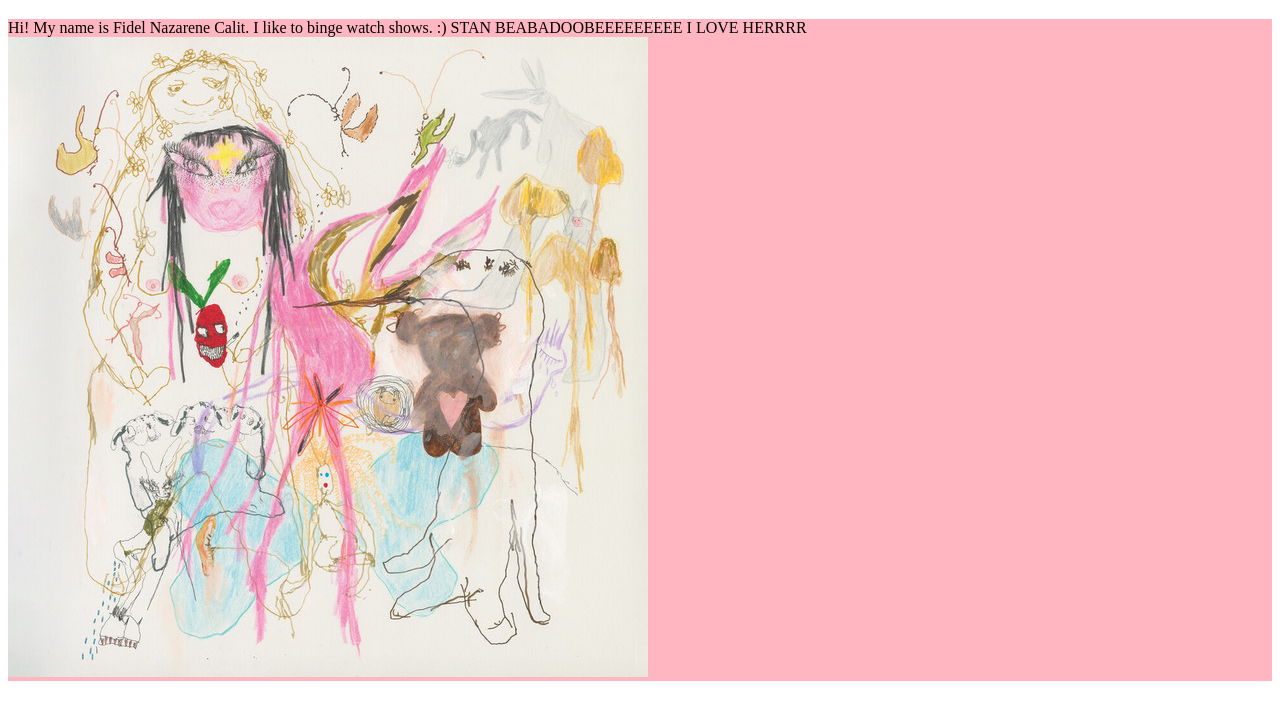
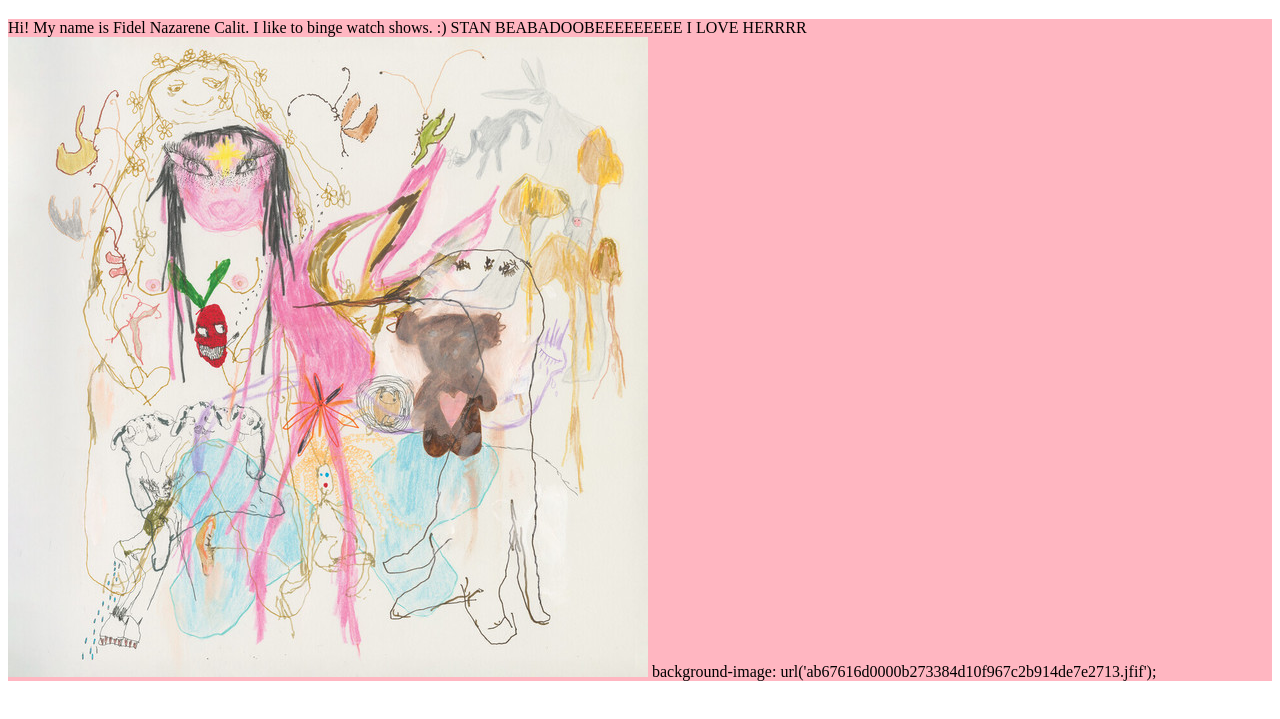
Before and after one commit to fideelll/myfirstpage, a plain HTML site: page index.html in a window 1280 px wide. Shown: the part 61-780 px from the top of the page. Drawn offline with Linux system fonts and the light colour scheme.

Commit message:
Update index.html

```diff
--- a/index.html
+++ b/index.html
@@ -6,6 +6,7 @@
     <p style="background-color:LightPink;" style="color:CornflowerBlue;">  Hi! My name is Fidel Nazarene Calit. I like to binge watch shows.  :) STAN BEABADOOBEEEEEEEEE I LOVE HERRRR
 
       <img src="ab67616d0000b273384d10f967c2b914de7e2713.jfif" alt="Beatopia album cover">
+  background-image: url('ab67616d0000b273384d10f967c2b914de7e2713.jfif');
 
   </body>
 </html>
```
